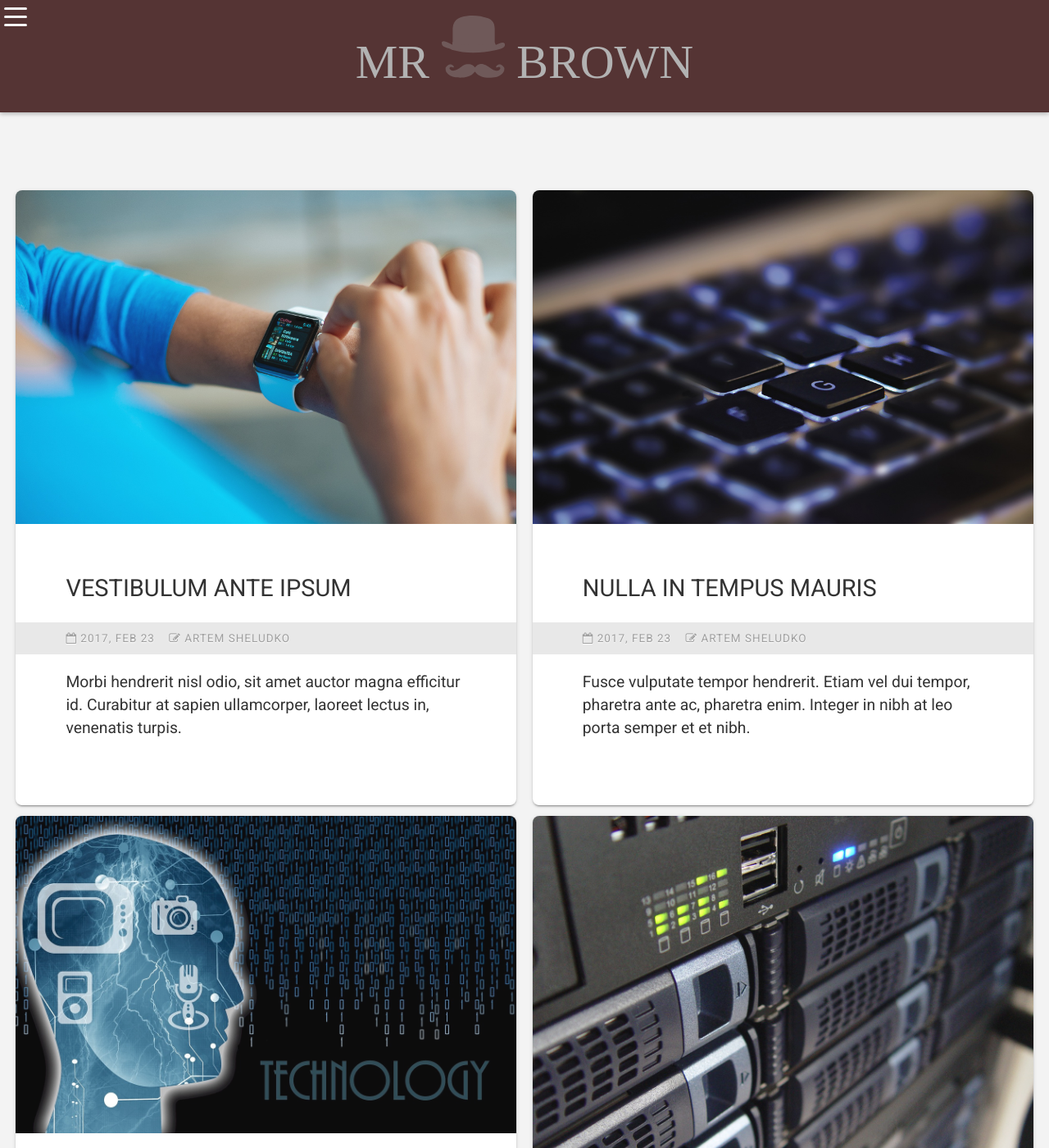
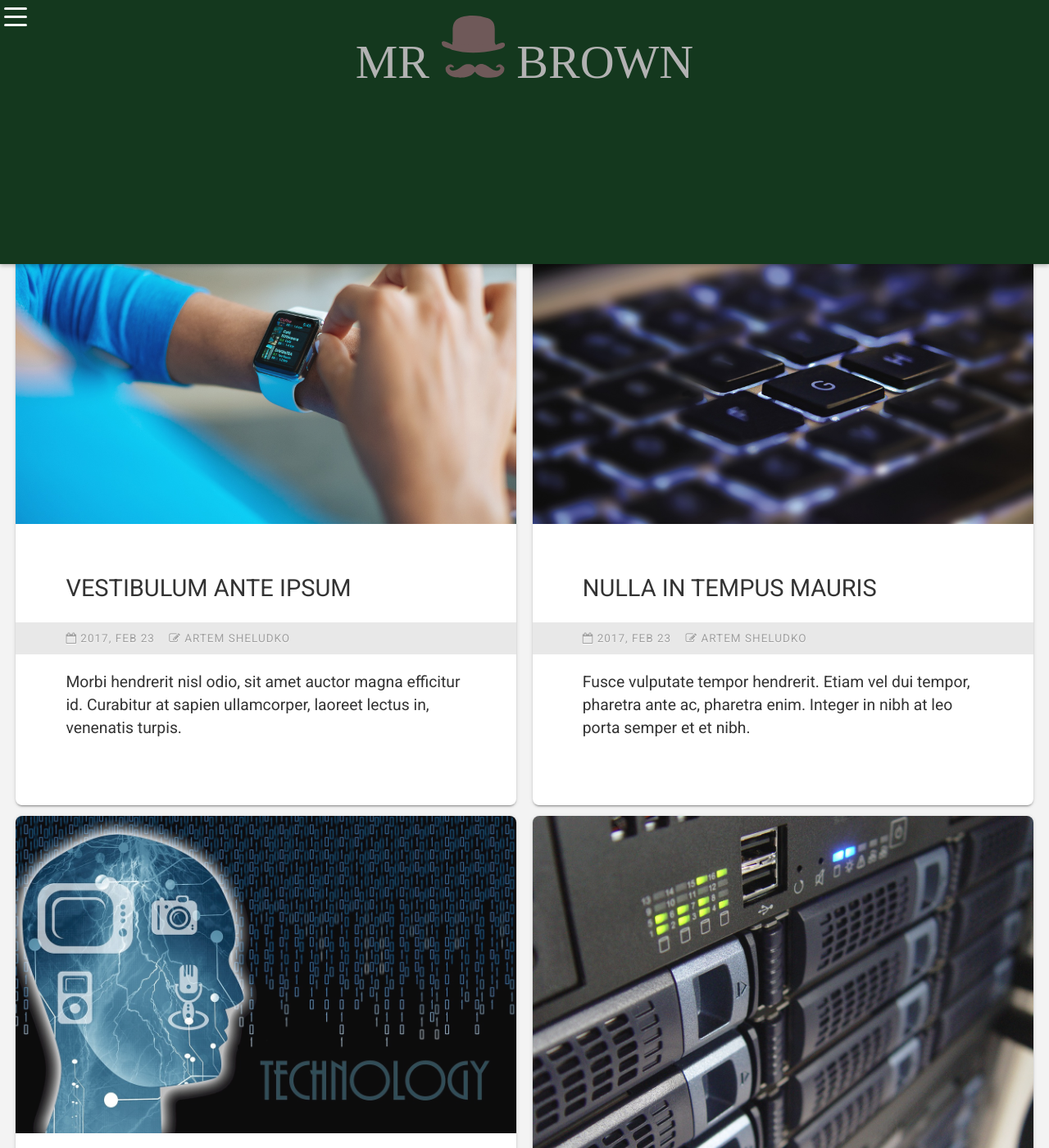
Before and after one commit to enetec/blog, a Jekyll site: the page built from index.html, in a window 1280 px wide and 1400 px high. Shown: the whole window at 82% size. Built offline with Jekyll 4.4.1, drawn with Linux system fonts in a browser that asks for light colours; some web fonts are replaced.

Commit message:
Add files via upload

```diff
--- a/assets/css/main.css
+++ b/assets/css/main.css
@@ -826,11 +826,13 @@ blockquote {
 .site-header {
   position: fixed;
   text-align: center;
-  background-color: rgba(76, 42, 42, 0.95);
+  background-color: #14381e;
   box-shadow: 0 2px 5px rgba(0, 0, 0, 0.26);
   top: 0;
   left: 0;
   width: 100%;
+  height: 23%;
+
   z-index: 50;
 }
 
@@ -840,6 +842,8 @@ blockquote {
 
 .logo {
   text-align: center;
+
+
 }
 .logo .logo-link {
   font-family: 'Fascinate Inline', cursive;
@@ -850,6 +854,8 @@ blockquote {
   color: #b2b2b2;
   -webkit-transition: all .3s;
   transition: all .3s;
+  text-align: center;
+}
 }
 .logo .logo-link:hover {
   color: rgba(245, 222, 179, 0.75);
@@ -866,7 +872,7 @@ blockquote {
   position: fixed;
   width: 100%;
   height: 100%;
-  background-color: rgba(76, 42, 42, 0.82);
+  background-color: #b2b2b2;
   z-index: 50;
   right: 0;
   top: 0;
@@ -1133,7 +1139,7 @@ blockquote {
   -webkit-box-direction: normal;
       -ms-flex-direction: column;
           flex-direction: column;
-  background-color: #38231f;
+  background-color: #14381e;
   color: rgba(255, 255, 255, 0.3);
   border-top: 8px solid rgba(0, 0, 0, 0.5);
   margin-top: -8px;
```
Also changed, not shown: assets/images/favicon.ico.
